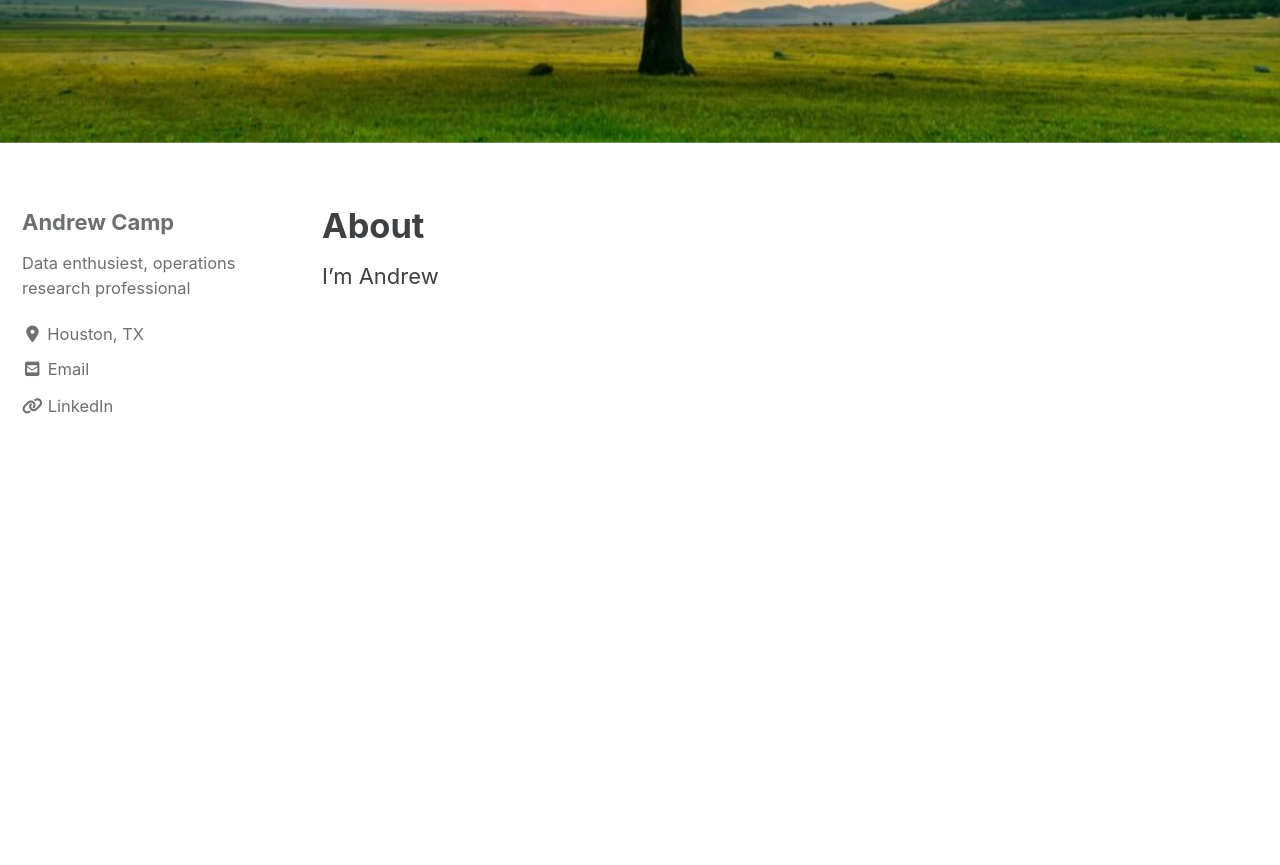
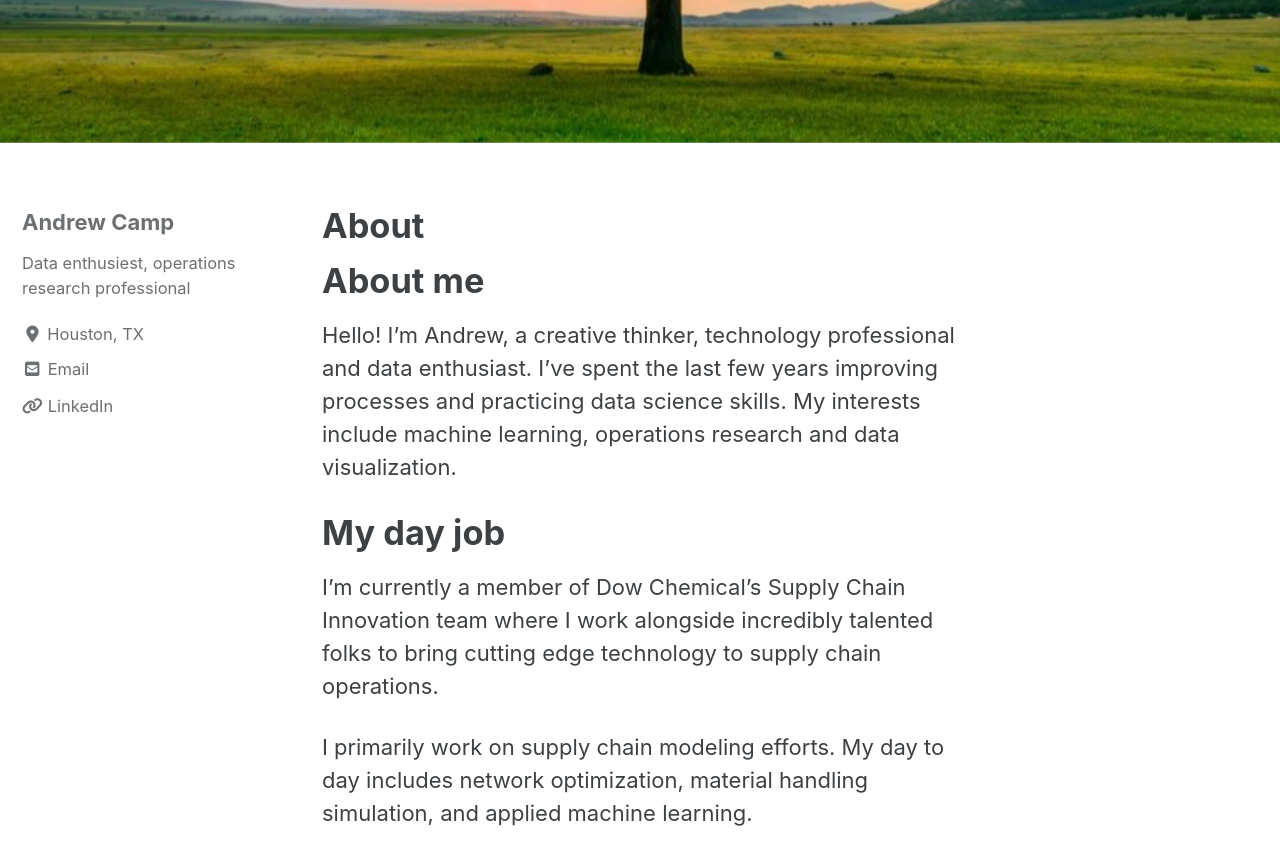
Before and after one commit to andrewdcamp/andrewdcamp.github.io, a Jekyll site: the page built from _pages/about.md, in a window 1280 px wide and 900 px high, scrolled down 667 px. Shown: the top 865 px of the window. Built offline with Jekyll 4.4.1, drawn with Linux system fonts in a browser that asks for light colours; cached includes are drawn as plain includes; nearby versions of some CDN libraries.

Commit message:
update 5_13

```diff
--- a/_pages/about.md
+++ b/_pages/about.md
@@ -4,4 +4,10 @@ permalink: /about/
 header:
   image: "/images/tree.jpg"
 ---
-I'm Andrew
+# About me
+Hello! I'm Andrew, a creative thinker, technology professional and data enthusiast.  I've spent the last few years improving processes and practicing data science skills. My interests include machine learning, operations research and data visualization.
+
+# My day job
+I'm currently a member of Dow Chemical's Supply Chain Innovation team where I work alongside incredibly talented folks to bring cutting edge technology to supply chain operations.
+
+I primarily work on supply chain modeling efforts. My day to day includes network optimization, material handling simulation, and applied machine learning.
```
